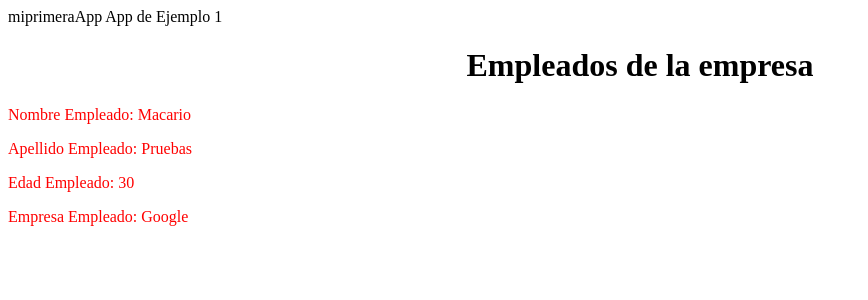
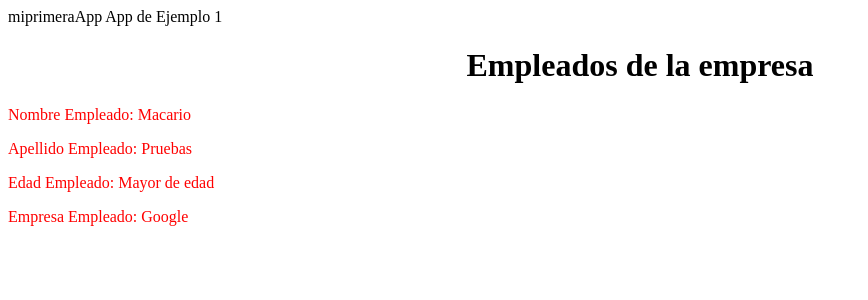
Before and after one commit to Martinez201/miprimeraAppAngular, an Angular app: page / in a window 1280 px wide. Shown: the top 300 px of the page, without its empty margins (0-868 px from the left). Built offline with nearby package versions, Linux system fonts and the light colour scheme.

Commit message:
uso de un operador ternario dentro del html del componente

```diff
--- a/src/app/empleado/empleado.component.html
+++ b/src/app/empleado/empleado.component.html
@@ -1,4 +1,4 @@
 <p>Nombre Empleado: {{getNombre()}} </p>
 <p>Apellido Empleado: {{getApellido()}} </p>
-<p>Edad Empleado: {{getEdad() + 10}} </p>
+<p>Edad Empleado: {{getEdad() > 18 ? "Mayor de edad": "Menor de edad" }} </p>
 <p>Empresa Empleado: {{getEmpresa()}} </p>
```
